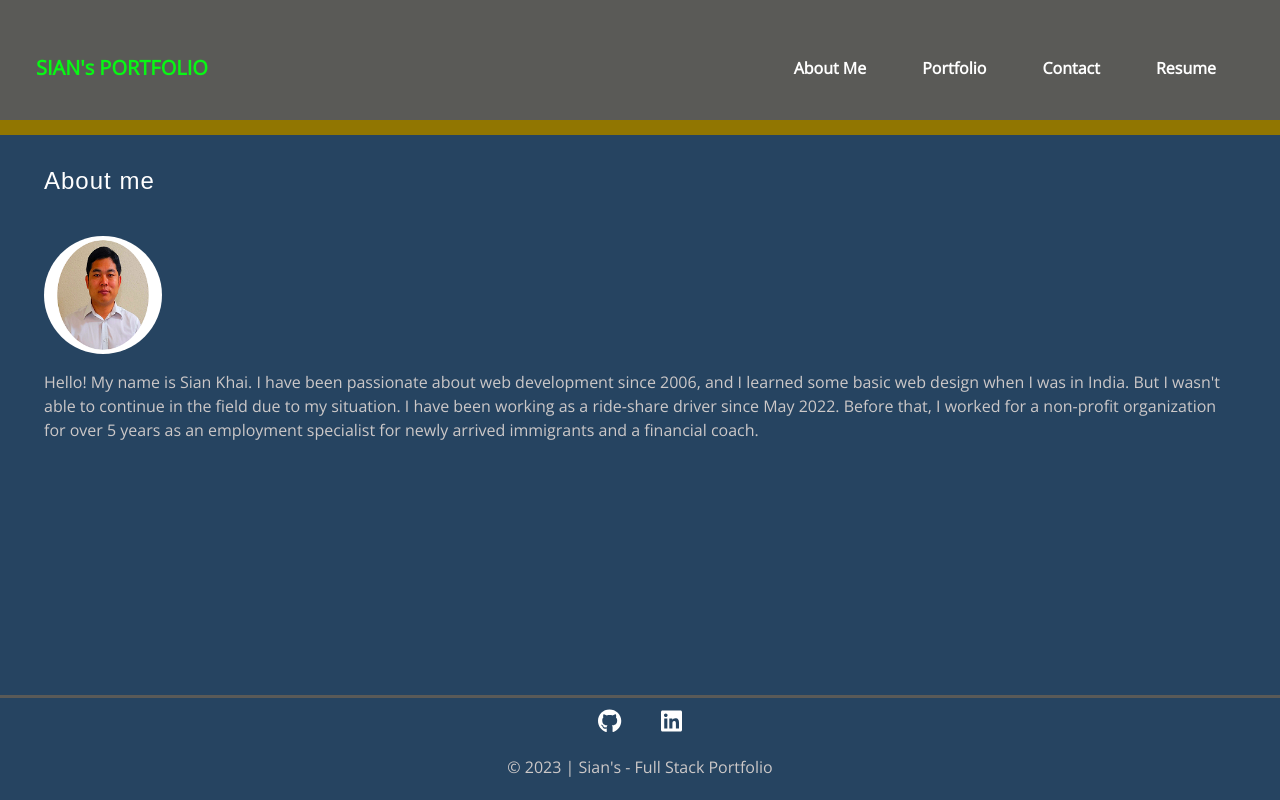
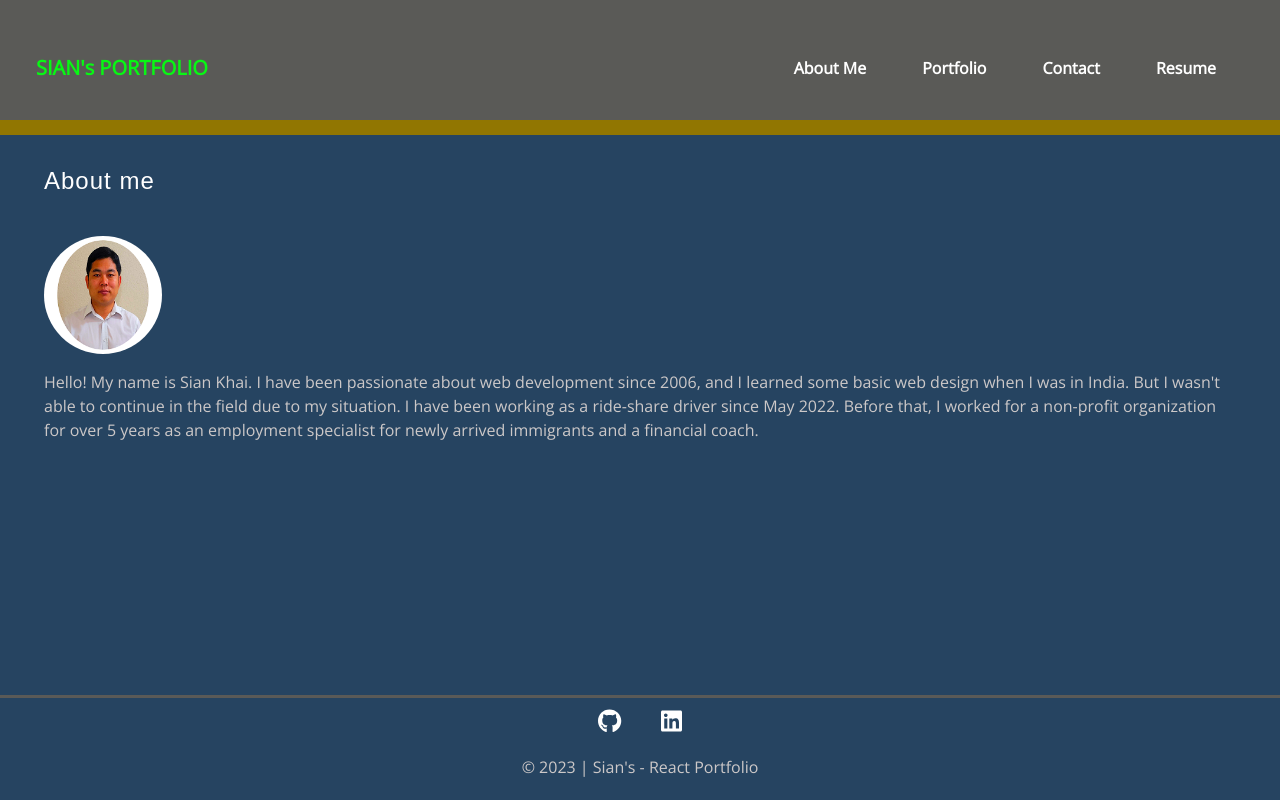
Before and after one commit to SKhai77/my-react-portfolio, a React (Vite) app: page / in a window 1280 px wide. Built offline with nearby package versions, Linux system fonts and the light colour scheme; a web font is replaced by a local one.

Commit message:
Update the text

```diff
--- a/src/components/Footer.jsx
+++ b/src/components/Footer.jsx
@@ -5,7 +5,7 @@ import { faLinkedin, faGithub } from "@fortawesome/free-brands-svg-icons";
 // Footer component
 const Footer = () => {
   return (
-    <footer className="w-100 mt-auto">
+    <footer className="mt-auto">
       <div className="container text-center">
         <div className="icons">
           {/* Links to external profiles */}
@@ -30,7 +30,7 @@ const Footer = () => {
             </li>
           </ul>
         </div>
-        <p>&copy; 2023 | Sian's - Full Stack Portfolio</p>
+        <p>&copy; 2023 | Sian's - React Portfolio</p>
       </div>
     </footer>
   );
```
